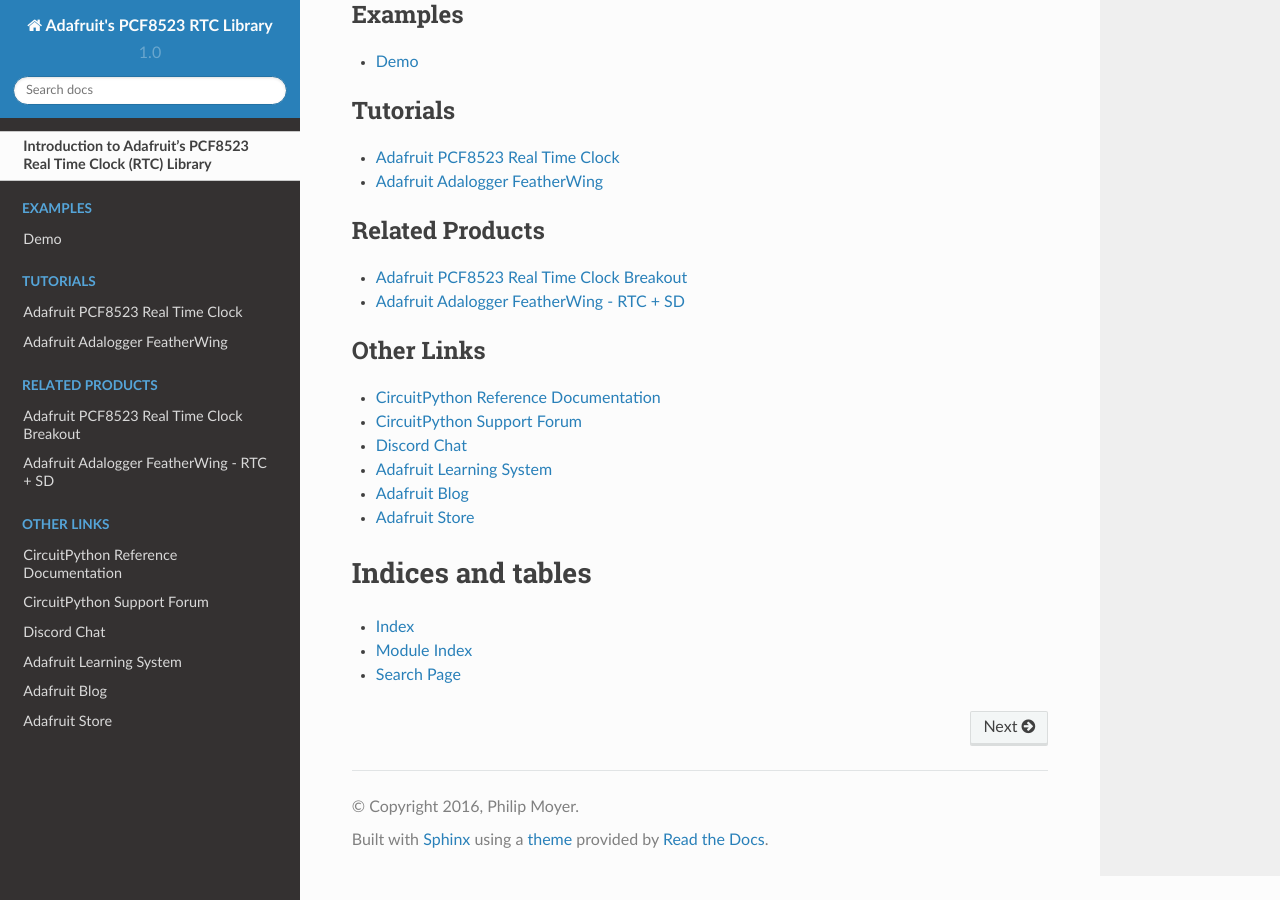
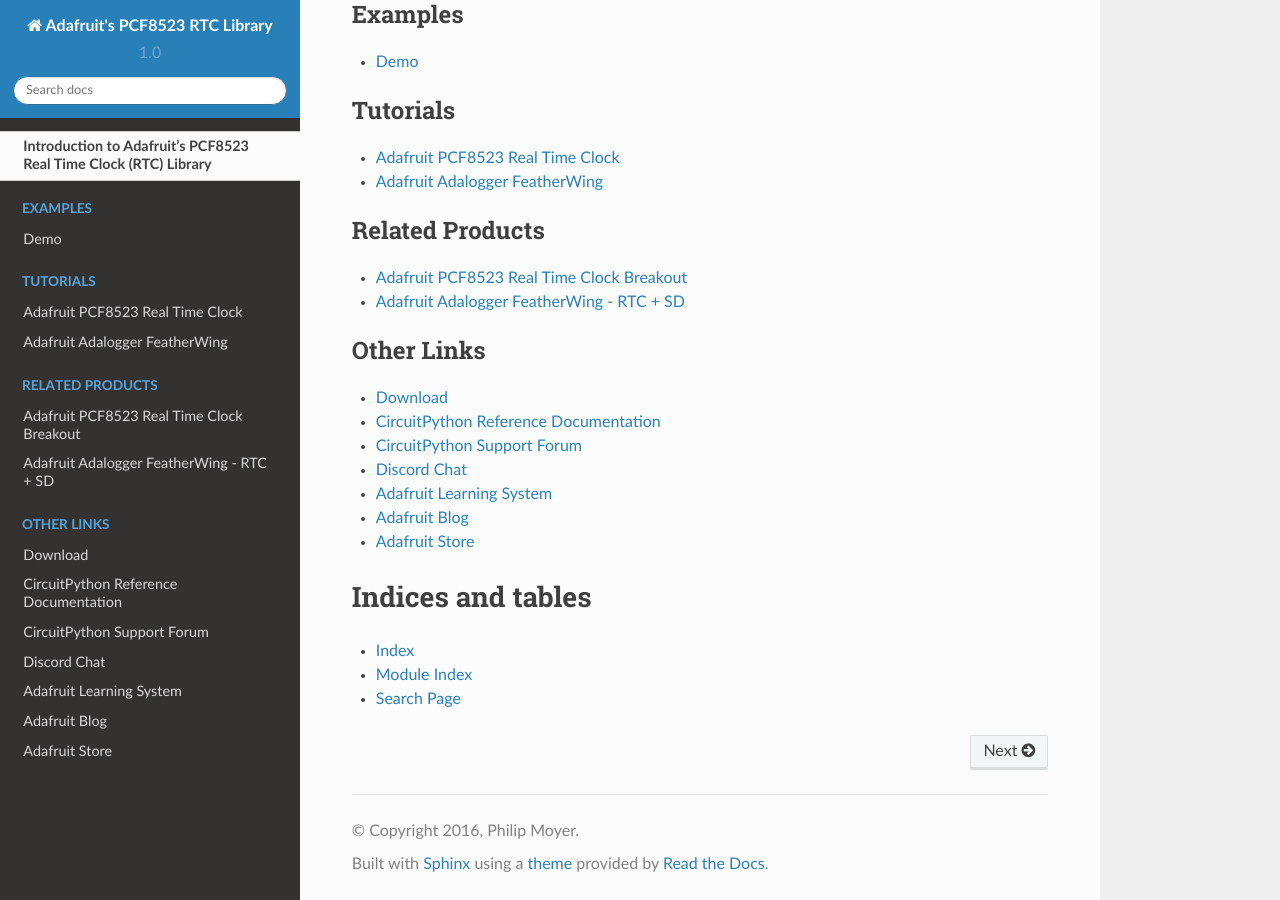
Before and after one commit to adafruit/Adafruit_CircuitPython_PCF8523, a Sphinx documentation site: the page built from docs/index.rst, in a window 1280 px wide and 900 px high, scrolled down 2715 px. Built offline with Sphinx 7.4.7 and the Read the Docs theme 2.0.0, drawn with Linux system fonts in a browser that asks for light colours.

Commit message:
add download link

```diff
--- a/docs/conf.py
+++ b/docs/conf.py
@@ -32,7 +32,6 @@
 extensions = [
     'sphinx.ext.autodoc',
     'sphinx.ext.todo',
-    'sphinx.ext.viewcode',
     'sphinx.ext.intersphinx'
 ]
 
--- a/docs/index.rst
+++ b/docs/index.rst
@@ -19,7 +19,6 @@
 
     api
 
-
 .. toctree::
     :caption: Tutorials
 
@@ -35,6 +34,7 @@
 .. toctree::
     :caption: Other Links
 
+    Download <https://github.com/adafruit/Adafruit_CircuitPython_PCF8523/releases/latest>
     CircuitPython Reference Documentation <https://circuitpython.readthedocs.io>
     CircuitPython Support Forum <https://forums.adafruit.com/viewforum.php?f=60>
     Discord Chat <https://adafru.it/discord>
```
